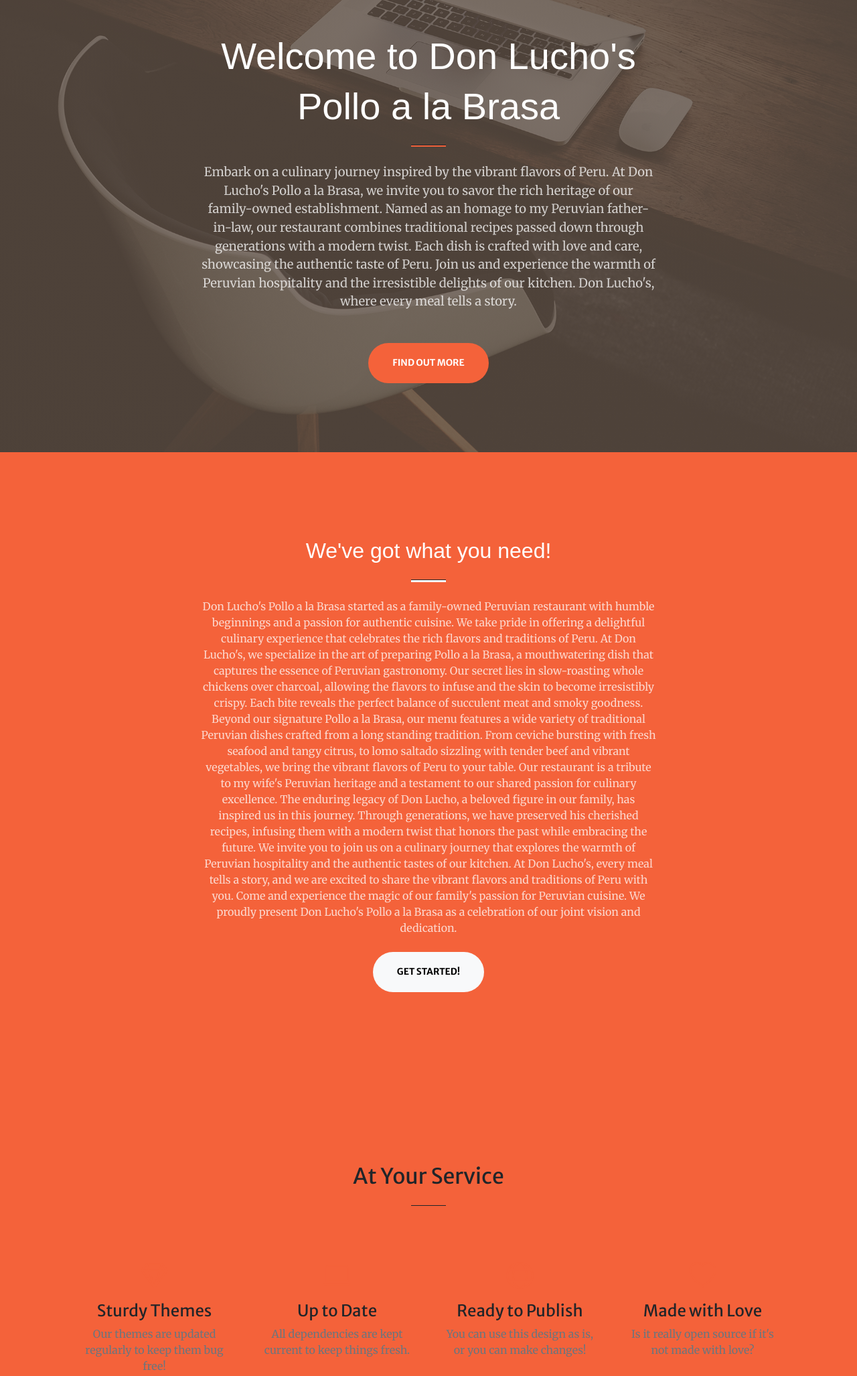
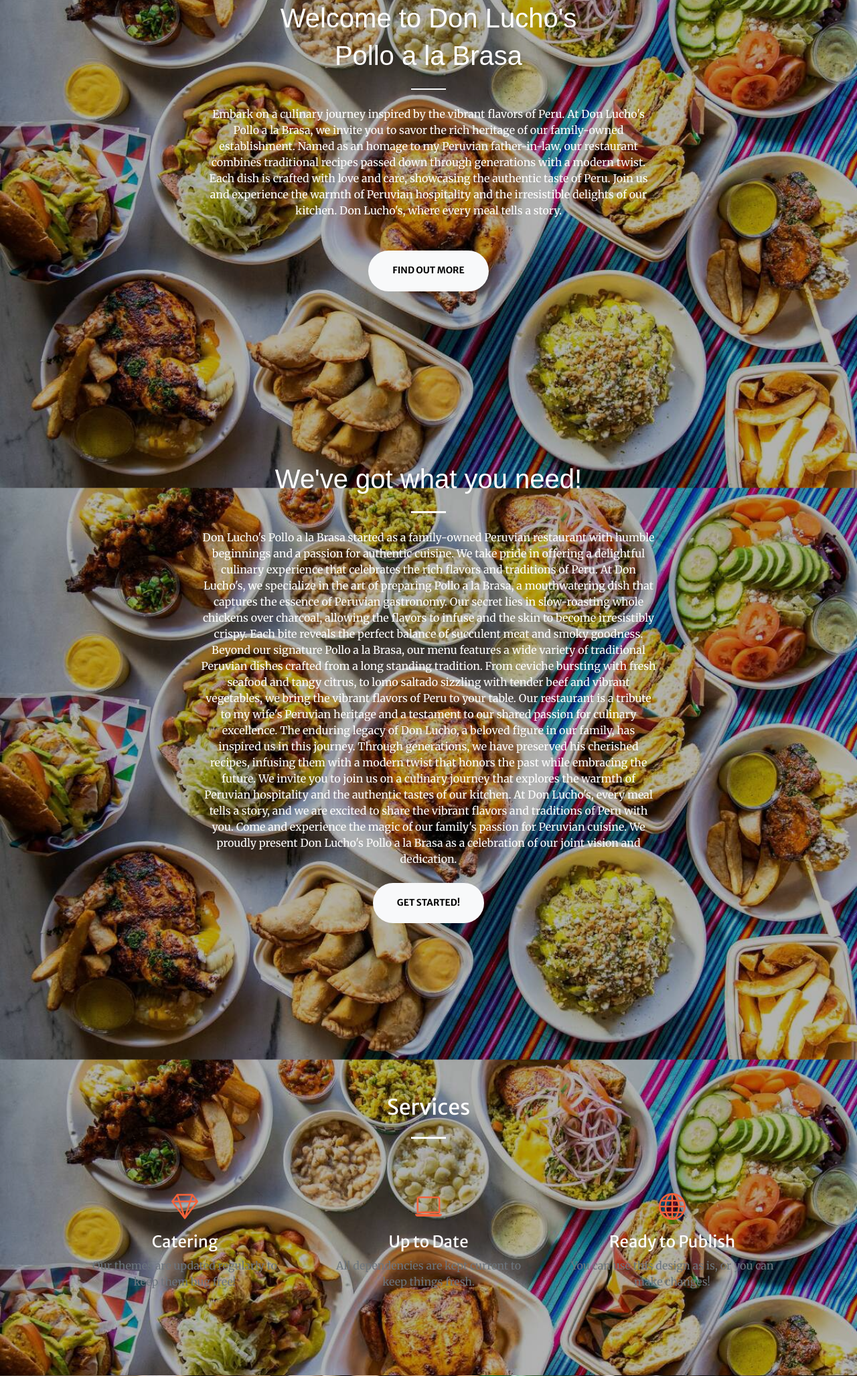
Before and after one commit to rrivera-1987/Don-Luchos, a plain HTML site: page index.html in a window 1280 px wide. Shown: the part 125-2179 px from the top of the page at 67% size. Drawn offline with nearby package versions, Linux system fonts and the light colour scheme; some packages are replaced by stand-ins of ours; a script that the page names is missing; a web font is replaced by a local one.

Commit message:
Second Attempt at Portfolio Project

```diff
--- a/about.html
+++ b/about.html
@@ -6,7 +6,7 @@
     <title>About Us</title>
 </head>
 <body>
-    <p>Don Lucho's Pollo a la Brasa started as a family-owned Peruvian restaurant with humble beginnings and a passion for
+    <p class="text-white">Don Lucho's Pollo a la Brasa started as a family-owned Peruvian restaurant with humble beginnings and a passion for
         authentic cuisine. We take pride in offering a delightful culinary
         experience that celebrates the rich flavors and traditions of Peru.
         At Don Lucho's, we specialize in the art of preparing Pollo a la Brasa, a mouthwatering dish that captures the essence of Peruvian gastronomy. Our secret lies in slow-roasting whole chickens over charcoal, allowing the flavors to infuse and the skin to become irresistibly crispy. Each bite reveals the perfect balance of succulent meat and smoky goodness.
--- a/index.html
+++ b/index.html
@@ -18,6 +18,14 @@
         <link href="https://cdnjs.cloudflare.com/ajax/libs/SimpleLightbox/2.1.0/simpleLightbox.min.css" rel="stylesheet" />
         <!-- Core theme CSS (includes Bootstrap)-->
         <link href="css/styles.css" rel="stylesheet" />
+        <style>
+            body {
+                background-image: linear-gradient(rgba(0, 0, 0, 0.3), rgba(0, 0, 0, 0.3)),
+                    url('../assets/img/mosaic.jpg');
+                background-attachment: fixed;
+                background-size: cover;
+            }
+        </style>
     </head>
     <body id="page-top">
         <!-- Navigation-->
@@ -36,31 +44,29 @@
             </div>
         </nav>
         <!-- Masthead-->
-        <div class="masthead" style="background-image: linear-gradient(rgba(0, 0, 0, 0.3), rgba(0, 0, 0, 0.3)),
-            url('../assets/img/portfolio/fullsize/mosaic.jpg'); background-attachment: fixed;">
-            <header class="masthead">
+        <header class="page-section">
             <div class="container px-4 px-lg-5 h-100">
                 <div class="row gx-4 gx-lg-5 h-100 align-items-center justify-content-center text-center">
                     <div class="col-lg-8 align-self-end">
                         <h1 class="text-white font-weight-bold" style="font-family: 'Tilt Prism', sans-serif;">Welcome to Don Lucho's</h1>
                         <h1 class="text-white font-weight-bold" style="font-family: 'Tilt Prism', sans-serif">Pollo a la Brasa</h1>
-                            <hr class="divider" />
+                        <hr class="divider divider-light" />
                     </div>
                     <div class="col-lg-8 align-self-baseline">
-                            <p class="text-white-75 mb-5">Embark on a culinary journey inspired by the vibrant flavors of Peru. At Don Lucho's Pollo a la Brasa, we invite you to savor the rich
+                        <p class="text-white mb-5">Embark on a culinary journey inspired by the vibrant flavors of Peru. At Don Lucho's Pollo a la Brasa, we invite you to savor the rich
                             heritage of our family-owned establishment. Named as an homage to my Peruvian father-in-law, our restaurant combines traditional recipes passed down through generations with a modern twist.
                             Each dish is crafted with love and care, showcasing the authentic taste of Peru. Join us and experience the warmth of Peruvian hospitality and the irresistible delights of our kitchen. Don Lucho's, where every meal tells a story.</p>
-                            <a class="btn btn-primary btn-xl" href="#about">Find Out More</a>
+                        <a class="btn btn-light btn-xl" href="#about">Find Out More</a>
                     </div>
                 </div>
             </div>
         </header>
         <!-- About-->
-            <section class="page-section bg-primary" id="about">
+        <section class="page-section text-white" id="about">
             <div class="container px-4 px-lg-5">
                 <div class="row gx-4 gx-lg-5 justify-content-center">
                     <div class="col-lg-8 text-center">
-                            <h2 class="text-white font-weight-bold mt-0" style="font-family: 'Tilt Prism', sans-serif;">We've got what you need!</h2>
+                        <h1 class="text-white font-weight-bold" style="font-family: 'Tilt Prism', sans-serif;">We've got what you need!</h1>
                         <hr class="divider divider-light" />
                         <!-- The about intro will be dynamically loaded here -->
                         <p class="text-white-75 mb-4"></p>
@@ -70,43 +76,35 @@
             </div>
         </section>
         <!-- Services-->
-            <section class="page-section bg-primary" id="services">
+        <section class="page-section text-white" id="services">
             <div class="container px-4 px-lg-5">
-                    <h2 class="text-center mt-0">At Your Service</h2>
-                    <hr class="divider" />
+                <h2 class="text-center text white mt-0">Services</h2>
+                <hr class="divider divider-light" />
                 <div class="row gx-4 gx-lg-5">
-                        <div class="col-lg-3 col-md-6 text-center">
+                    <div class="col-lg-4 col-md-6 text-center">
                         <div class="mt-5">
                             <div class="mb-2"><i class="bi-gem fs-1 text-primary"></i></div>
-                                <h3 class="h4 mb-2">Sturdy Themes</h3>
+                            <h3 class="h4 mb-2">Catering</h3>
                             <p class="text-muted mb-0">Our themes are updated regularly to keep them bug free!</p>
                         </div>
                     </div>
-                        <div class="col-lg-3 col-md-6 text-center">
+                    <div class="col-lg-4 col-md-6 text-center">
                         <div class="mt-5">
                             <div class="mb-2"><i class="bi-laptop fs-1 text-primary"></i></div>
                             <h3 class="h4 mb-2">Up to Date</h3>
                             <p class="text-muted mb-0">All dependencies are kept current to keep things fresh.</p>
                         </div>
                     </div>
-                        <div class="col-lg-3 col-md-6 text-center">
+                    <div class="col-lg-4 col-md-6 text-center">
                         <div class="mt-5">
                             <div class="mb-2"><i class="bi-globe fs-1 text-primary"></i></div>
                             <h3 class="h4 mb-2">Ready to Publish</h3>
                             <p class="text-muted mb-0">You can use this design as is, or you can make changes!</p>
                         </div>
                     </div>
-                        <div class="col-lg-3 col-md-6 text-center">
-                            <div class="mt-5">
-                                <div class="mb-2"><i class="bi-heart fs-1 text-primary"></i></div>
-                                <h3 class="h4 mb-2">Made with Love</h3>
-                                <p class="text-muted mb-0">Is it really open source if it's not made with love?</p>
-                            </div>
-                        </div>
                 </div>
             </div>
         </section>
-        </div>
         <!-- Portfolio-->
         <div id="portfolio">
             <div class="container-fluid p-0">
@@ -169,7 +167,7 @@
             </div>
         </div>
         <!-- Call to action-->
-        <section class="page-section bg-dark text-white">
+        <section class="page-section text-white">
             <div class="container px-4 px-lg-5 text-center">
                 <h2 class="mb-4">Free Download at Start Bootstrap!</h2>
                 <a class="btn btn-light btn-xl" href="https://startbootstrap.com/theme/creative/">Download Now!</a>
@@ -180,9 +178,9 @@
             <div class="container px-4 px-lg-5">
                 <div class="row gx-4 gx-lg-5 justify-content-center">
                     <div class="col-lg-8 col-xl-6 text-center">
-                        <h2 class="mt-0">Let's Get In Touch!</h2>
+                        <h2 class="text-white mt-0">Let's Get In Touch!</h2>
                         <hr class="divider" />
-                        <p class="text-muted mb-5">Ready to start your next project with us? Send us a messages and we will get back to you as soon as possible!</p>
+                        <p class="text-white mb-5">Ready to start your next project with us? Send us a messages and we will get back to you as soon as possible!</p>
                     </div>
                 </div>
                 <div class="row gx-4 gx-lg-5 justify-content-center mb-5">
@@ -244,15 +242,15 @@
                 </div>
                 <div class="row gx-4 gx-lg-5 justify-content-center">
                     <div class="col-lg-4 text-center mb-5 mb-lg-0">
-                        <i class="bi-phone fs-2 mb-3 text-muted"></i>
-                        <div>+1 (555) 123-4567</div>
+                        <i class="bi-phone fs-2 mb-3 text-white"></i>
+                        <div class="text-white">+1 (555) 123-4567</div>
                     </div>
                 </div>
             </div>
         </section>
         <!-- Footer-->
         <footer class="bg-light py-5">
-            <div class="container px-4 px-lg-5"><div class="small text-center text-muted">Copyright &copy; 2023 - Company Name</div></div>
+            <div class="container px-4 px-lg-5"><div class="small text-center text-muted">Copyright &copy; 2023 - Abuelita Restaurant Group LLC</div></div>
         </footer>
         <!-- Bootstrap core JS-->
         <script src="https://cdn.jsdelivr.net/npm/bootstrap@5.2.3/dist/js/bootstrap.bundle.min.js"></script>
```
Also changed, not shown: assets/img/mosaic.jpg (renamed from assets/img/portfolio/fullsize/mosaic.jpg). Lines whose indentation alone changed are shown as unchanged.
